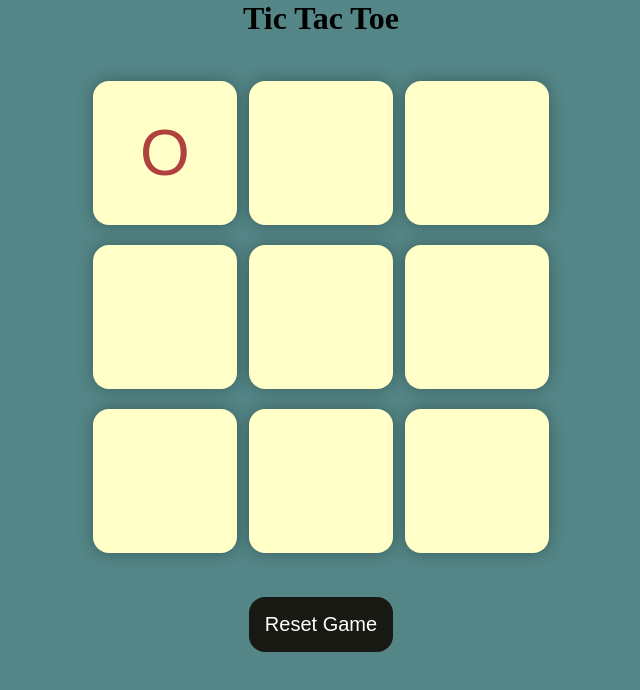
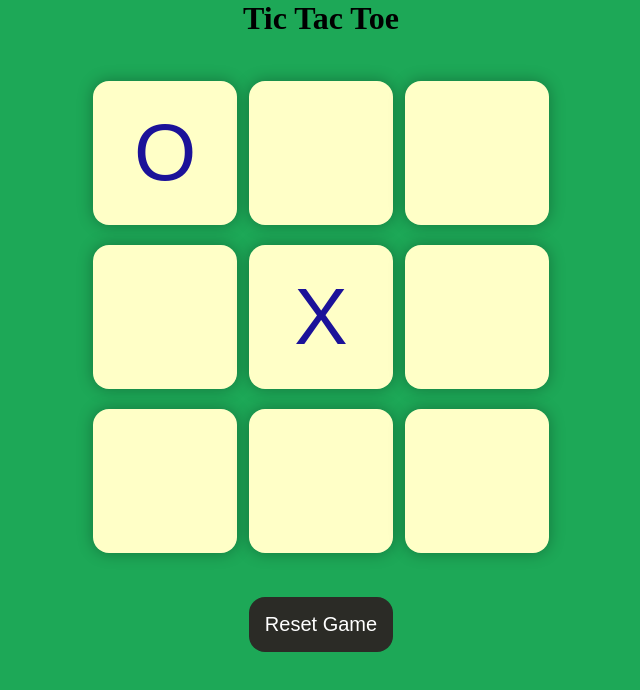
Before and after one commit to student-RohitKumar/tic-tag-to-game, a plain HTML site: page index.html in a window 1280 px wide. Both pictures are taken after a click on the button 484 px from the left and 153 px from the top of the page. Shown: the whole page, without its empty margins (319-959 px from the left). Drawn offline with Linux system fonts and the light colour scheme.

Commit message:
Add files via upload

```diff
--- a/app.js
+++ b/app.js
@@ -4,8 +4,7 @@ let newGameBtn = document.querySelector("#new-btn");
 let msgContainer = document.querySelector(".msg-container");
 let msg = document.querySelector("#msg");
 
-let turnO = true; //playerX, playerO
-let count = 0; //To Track Draw
+let count = 0; // To Track Draw
 
 const winPatterns = [
   [0, 1, 2],
@@ -18,34 +17,52 @@ const winPatterns = [
   [6, 7, 8],
 ];
 
+// HUMAN = "O", COMPUTER (Grand Master) = "X"
+
 const resetGame = () => {
-  turnO = true;
   count = 0;
   enableBoxes();
   msgContainer.classList.add("hide");
 };
 
-boxes.forEach((box) => {
-  box.addEventListener("click", () => {
-    if (turnO) {
-      //playerO
-      box.innerText = "O";
-      turnO = false;
-    } else {
-      //playerX
-      box.innerText = "X";
-      turnO = true;
+// Get current board from UI
+const getCurrentBoard = () => {
+  return Array.from(boxes).map((box) => box.innerText);
+};
+
+// Check winner on a given board array (for both UI & minimax)
+const checkWinnerOnBoard = (board) => {
+  for (let pattern of winPatterns) {
+    let pos1Val = board[pattern[0]];
+    let pos2Val = board[pattern[1]];
+    let pos3Val = board[pattern[2]];
+
+    if (pos1Val !== "" && pos2Val !== "" && pos3Val !== "") {
+      if (pos1Val === pos2Val && pos2Val === pos3Val) {
+        return pos1Val; // "X" or "O"
+      }
     }
-    box.disabled = true;
-    count++;
+  }
+  return null;
+};
 
-    let isWinner = checkWinner();
+// Handle winner/draw using current DOM board
+const handleGameStatus = () => {
+  const board = getCurrentBoard();
+  const winner = checkWinnerOnBoard(board);
 
-    if (count === 9 && !isWinner) {
-      gameDraw();
-    }
-  });
-});
+  if (winner) {
+    showWinner(winner);
+    return true;
+  }
+
+  if (count === 9) {
+    gameDraw();
+    return true;
+  }
+
+  return false;
+};
 
 const gameDraw = () => {
   msg.innerText = `Game was a Draw.`;
@@ -72,20 +89,106 @@ const showWinner = (winner) => {
   disableBoxes();
 };
 
-const checkWinner = () => {
-  for (let pattern of winPatterns) {
-    let pos1Val = boxes[pattern[0]].innerText;
-    let pos2Val = boxes[pattern[1]].innerText;
-    let pos3Val = boxes[pattern[2]].innerText;
+// ---------- GRAND MASTER AI (MINIMAX) ----------
 
-    if (pos1Val != "" && pos2Val != "" && pos3Val != "") {
-      if (pos1Val === pos2Val && pos2Val === pos3Val) {
-        showWinner(pos1Val);
-        return true;
+// Minimax evaluation function
+const minimax = (board, isMaximizing) => {
+  const winner = checkWinnerOnBoard(board);
+
+  if (winner === "X") return 10;  // Computer wins
+  if (winner === "O") return -10; // Human wins
+
+  if (board.every((cell) => cell !== "")) {
+    return 0; // Draw
+  }
+
+  if (isMaximizing) {
+    // Computer's move (X)
+    let bestScore = -Infinity;
+
+    for (let i = 0; i < 9; i++) {
+      if (board[i] === "") {
+        board[i] = "X";
+        let score = minimax(board, false);
+        board[i] = "";
+        if (score > bestScore) bestScore = score;
+      }
+    }
+
+    return bestScore;
+  } else {
+    // Human's move (O)
+    let bestScore = Infinity;
+
+    for (let i = 0; i < 9; i++) {
+      if (board[i] === "") {
+        board[i] = "O";
+        let score = minimax(board, true);
+        board[i] = "";
+        if (score < bestScore) bestScore = score;
+      }
+    }
+
+    return bestScore;
+  }
+};
+
+// Choose best move for computer (Grand Master)
+const getBestMove = () => {
+  let board = getCurrentBoard();
+  let bestScore = -Infinity;
+  let bestMove = -1;
+
+  for (let i = 0; i < 9; i++) {
+    if (board[i] === "") {
+      board[i] = "X";
+      let score = minimax(board, false);
+      board[i] = "";
+      if (score > bestScore) {
+        bestScore = score;
+        bestMove = i;
       }
     }
   }
+
+  return bestMove;
 };
+
+const computerMove = () => {
+  let move = getBestMove();
+
+  if (move === -1) return; // No move possible (shouldn't happen normally)
+
+  boxes[move].innerText = "X";
+  boxes[move].disabled = true;
+  count++;
+
+  // After computer move, check game status
+  handleGameStatus();
+};
+
+// ---------- HUMAN CLICK HANDLER ----------
+// Human always plays "O" and goes FIRST.
+
+boxes.forEach((box, index) => {
+  box.addEventListener("click", () => {
+    if (box.innerText !== "") return; // Already filled, ignore
+
+    // Human move
+    box.innerText = "O";
+    box.disabled = true;
+    count++;
+
+    // Check if human already won or draw
+    const gameOver = handleGameStatus();
+    if (gameOver) return;
+
+    // If moves are left, computer (Grand Master) plays
+    if (count < 9) {
+      computerMove();
+    }
+  });
+});
 
 newGameBtn.addEventListener("click", resetGame);
 resetBtn.addEventListener("click", resetGame);
--- a/index.html
+++ b/index.html
@@ -3,7 +3,7 @@
   <head>
     <meta charset="UTF-8" />
     <meta name="viewport" content="width=device-width, initial-scale=1.0" />
-    <title>Tic-Tac-Toe Game</title>
+    <title>Tic-Tac-Toe</title>
     <link rel="stylesheet" href="style.css" />
   </head>
   <body>
--- a/style.css
+++ b/style.css
@@ -4,7 +4,7 @@
   }
 
   body {
-  background-color: #548687;
+    background-color: #1da857;
     text-align: center;
   }
 
@@ -32,15 +32,15 @@ body {
     border-radius: 1rem;
     border: none;
     box-shadow: 0 0 1rem rgba(0, 0, 0, 0.3);
-  font-size: 8vmin;
-  color: #b0413e;
+    font-size: 10vmin;
+    color: #1b1299;
     background-color: #ffffc7;
   }
 
   #reset-btn {
     padding: 1rem;
     font-size: 1.25rem;
-  background-color: #191913;
+    background-color: #2b2b26;
     color: #fff;
     border-radius: 1rem;
     border: none;
```
Lines whose indentation alone changed are shown as unchanged.
